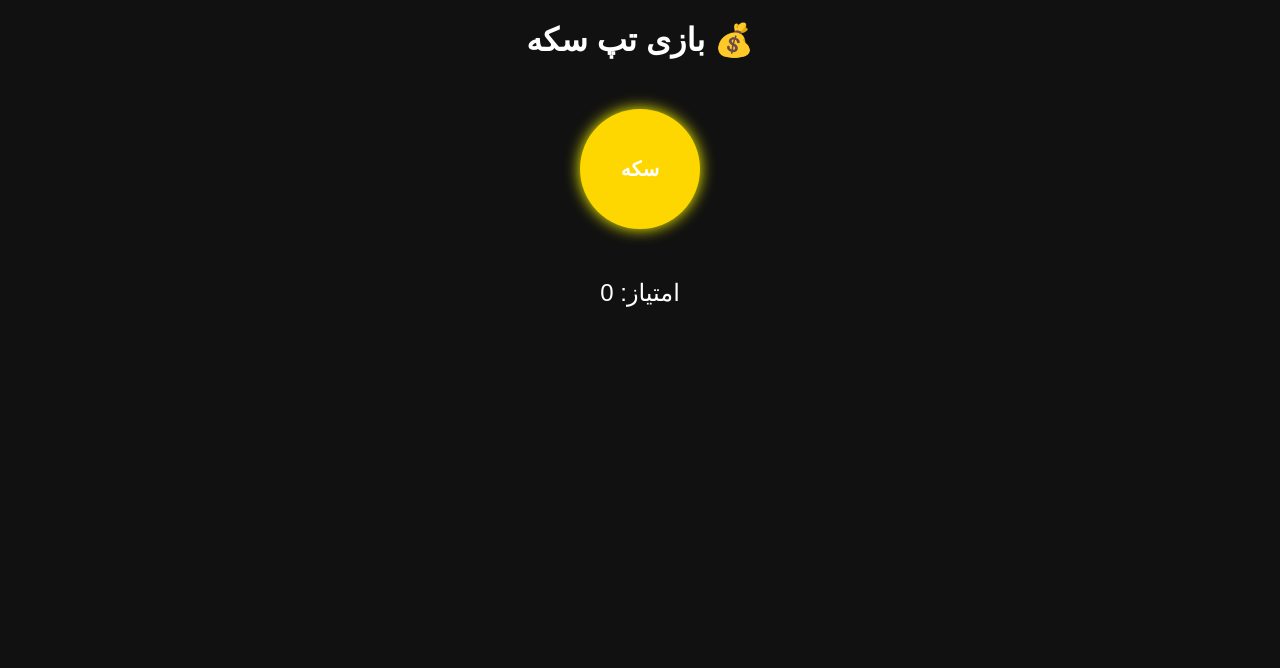
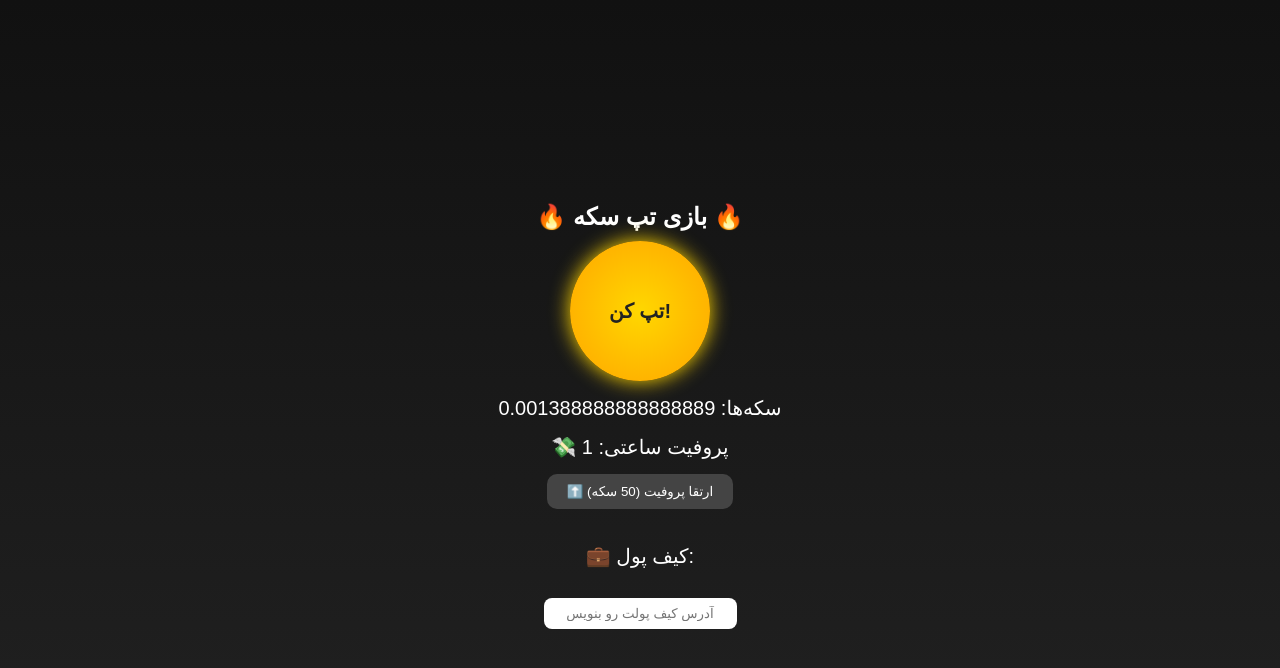
Before and after one commit to tap4profit/mg, a plain HTML site: page index.html in a window 1280 px wide. Drawn offline with Linux system fonts and the light colour scheme.

Commit message:
Update index.html

```diff
--- a/index.html
+++ b/index.html
@@ -3,48 +3,134 @@
 <head>
   <meta charset="UTF-8">
   <meta name="viewport" content="width=device-width, initial-scale=1.0">
-  <title>بازی تپ سکه</title>
+  <title>بازی تپ سکه 💰</title>
   <style>
     body {
-      font-family: sans-serif;
+      font-family: 'Vazir', sans-serif;
+      background: linear-gradient(180deg, #111, #222);
+      color: #fff;
+      display: flex;
+      flex-direction: column;
+      align-items: center;
+      justify-content: center;
+      min-height: 100vh;
       text-align: center;
-      background: #111;
-      color: #fff;
+      overflow: hidden;
     }
-    #coin {
-      width: 120px;
-      height: 120px;
+
+    h1 {
+      margin-bottom: 10px;
+      font-size: 24px;
+    }
+
+    .btn {
+      background: radial-gradient(circle, gold, orange);
+      color: #222;
+      border: none;
       border-radius: 50%;
-      background: gold;
-      display: flex;
-      justify-content: center;
-      align-items: center;
+      width: 140px;
+      height: 140px;
       font-size: 20px;
       font-weight: bold;
-      margin: 50px auto;
       cursor: pointer;
-      box-shadow: 0 0 15px #ff0;
+      box-shadow: 0 0 20px gold;
+      transition: all 0.1s ease-in-out;
     }
-    #score {
-      font-size: 24px;
-      margin-top: 20px;
+
+    .btn:active {
+      transform: scale(0.9);
+      box-shadow: 0 0 40px #ff0;
+    }
+
+    #score, #profit, #wallet {
+      font-size: 20px;
+      margin-top: 15px;
+    }
+
+    .upgrade {
+      background: #444;
+      color: #fff;
+      border: none;
+      padding: 10px 20px;
+      border-radius: 10px;
+      margin-top: 15px;
+      cursor: pointer;
+    }
+
+    .upgrade:hover {
+      background: #666;
+    }
+
+    input {
+      padding: 8px;
+      border-radius: 8px;
+      border: none;
+      text-align: center;
+      margin-top: 10px;
     }
   </style>
 </head>
 <body>
-  <h1>بازی تپ سکه 💰</h1>
-  <div id="coin">سکه</div>
-  <div id="score">امتیاز: 0</div>
+  <h1>🔥 بازی تپ سکه 🔥</h1>
+  <button class="btn" id="tapBtn">تپ کن!</button>
+
+  <div id="score">سکه‌ها: 0</div>
+  <div id="profit">💸 پروفیت ساعتی: 1</div>
+
+  <button class="upgrade" id="upgradeBtn">⬆️ ارتقا پروفیت (50 سکه)</button>
+
+  <div id="wallet">
+    <p>💼 کیف پول:</p>
+    <input id="walletInput" placeholder="آدرس کیف پولت رو بنویس" />
+  </div>
 
   <script>
-    let score = 0;
-    const coin = document.getElementById("coin");
-    const scoreDisplay = document.getElementById("score");
+    let score = parseInt(localStorage.getItem('score')) || 0;
+    let profit = parseInt(localStorage.getItem('profit')) || 1;
+    let wallet = localStorage.getItem('wallet') || '';
 
-    coin.addEventListener("click", () => {
+    const scoreDiv = document.getElementById("score");
+    const profitDiv = document.getElementById("profit");
+    const tapBtn = document.getElementById("tapBtn");
+    const upgradeBtn = document.getElementById("upgradeBtn");
+    const walletInput = document.getElementById("walletInput");
+
+    walletInput.value = wallet;
+
+    function updateDisplay() {
+      scoreDiv.textContent = "سکه‌ها: " + score;
+      profitDiv.textContent = "💸 پروفیت ساعتی: " + profit;
+      localStorage.setItem("score", score);
+      localStorage.setItem("profit", profit);
+    }
+
+    tapBtn.addEventListener("click", () => {
       score++;
-      scoreDisplay.textContent = "امتیاز: " + score;
+      updateDisplay();
     });
+
+    upgradeBtn.addEventListener("click", () => {
+      if (score >= 50) {
+        score -= 50;
+        profit++;
+        updateDisplay();
+        alert("✅ پروفیتت ارتقا یافت!");
+      } else {
+        alert("❌ سکه‌هات کمه! باید حداقل ۵۰ سکه داشته باشی.");
+      }
+    });
+
+    walletInput.addEventListener("change", () => {
+      localStorage.setItem("wallet", walletInput.value);
+    });
+
+    // تولید خودکار سکه بر اساس پروفیت (هر ۳۶۰۰ ثانیه = ۱ ساعت)
+    setInterval(() => {
+      score += profit / 3600; // هر ثانیه مقدار کمی اضافه کن
+      updateDisplay();
+    }, 1000);
+
+    updateDisplay();
   </script>
 </body>
 </html>
```
